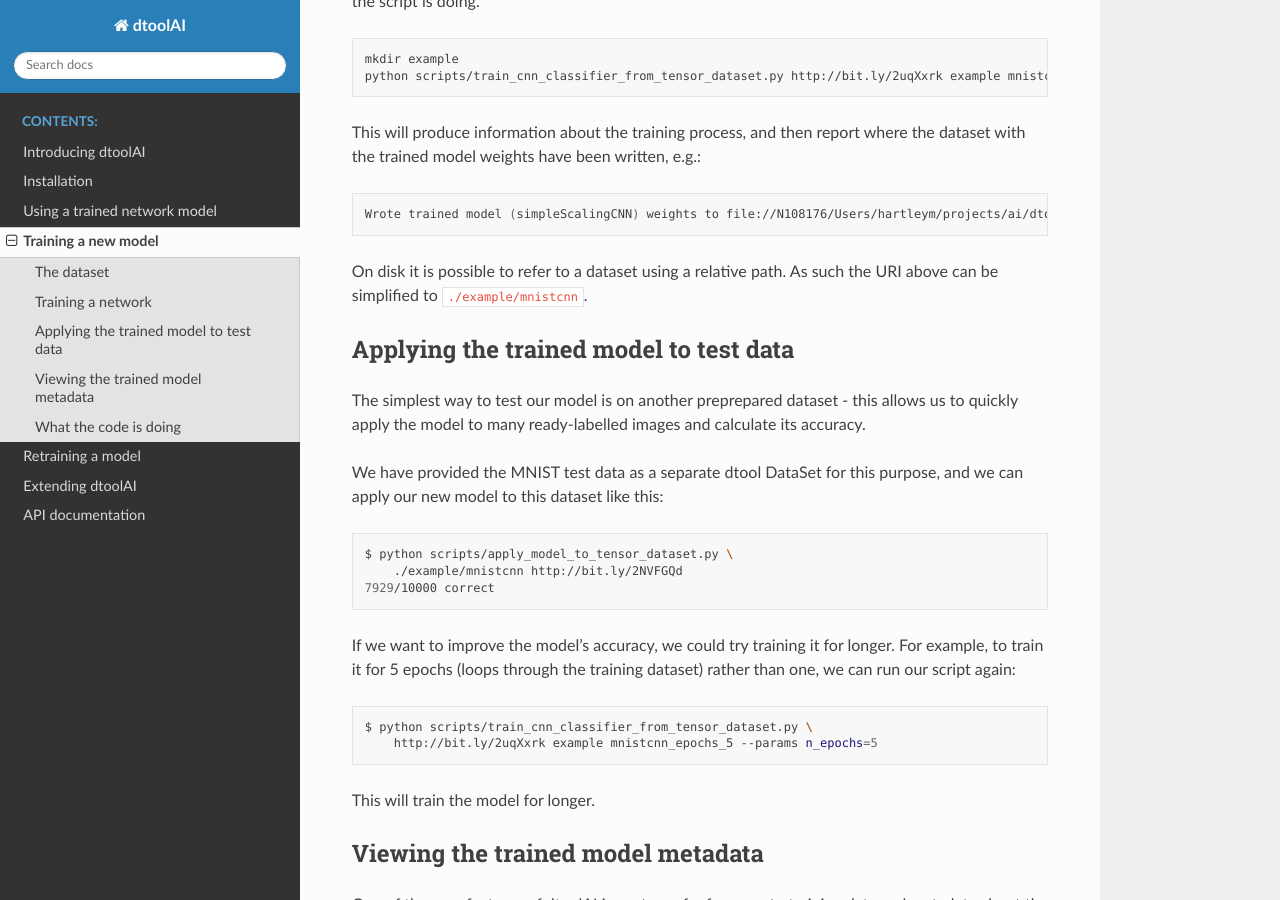
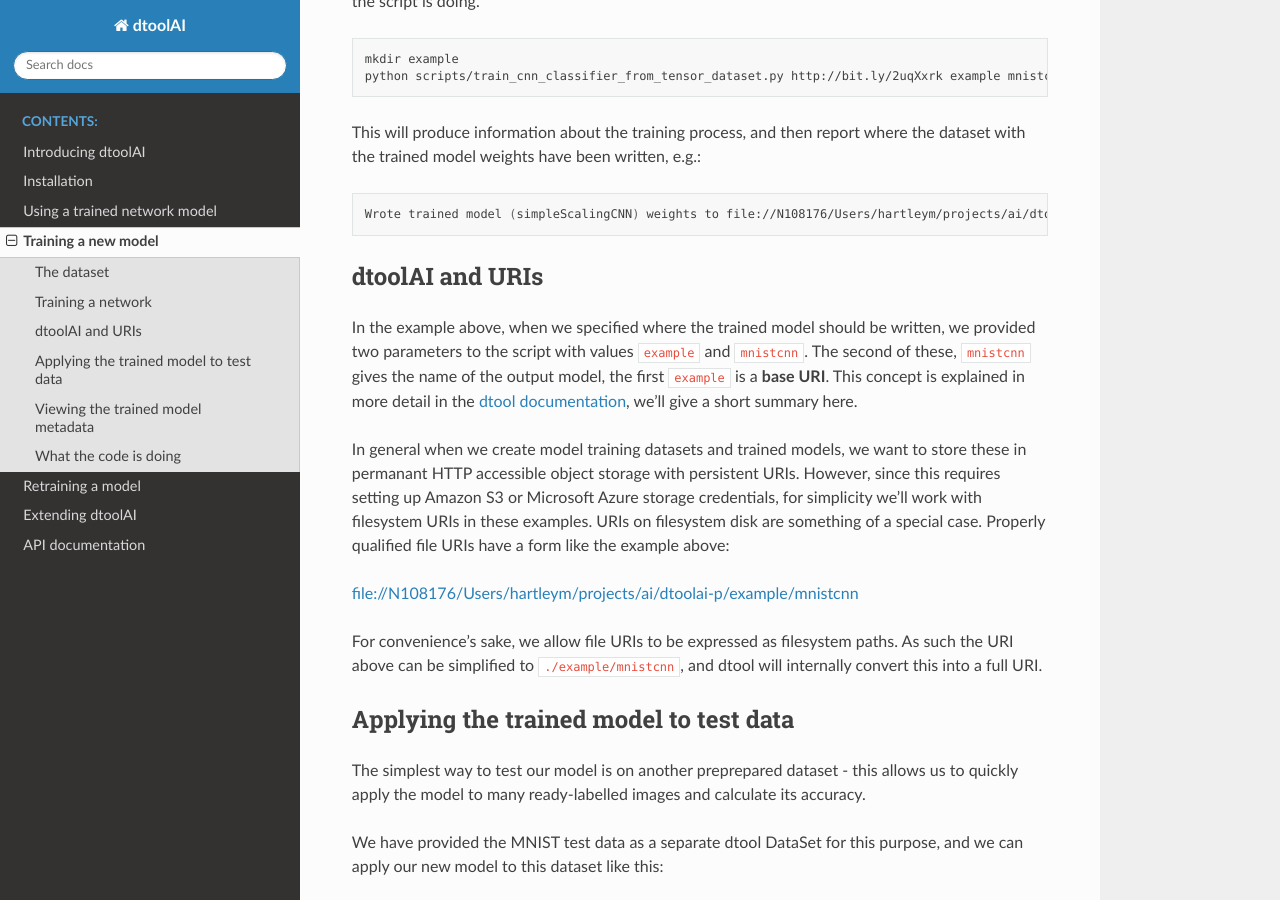
Before and after one commit to JIC-CSB/dtoolai, a Sphinx documentation site: the page built from docs/source/training.rst, in a window 1280 px wide and 900 px high, scrolled down 764 px. Built offline with Sphinx 7.4.7 and the Read the Docs theme 2.0.0, drawn with Linux system fonts in a browser that asks for light colours.

Commit message:
Add discussion of filesystem URIs to training documentation

```diff
--- a/docs/source/training.rst
+++ b/docs/source/training.rst
@@ -46,7 +46,29 @@ the dataset with the trained model weights have been written, e.g.:
 
     Wrote trained model (simpleScalingCNN) weights to file://N108176/Users/hartleym/projects/ai/dtoolai-p/example/mnistcnn
 
-On disk it is possible to refer to a dataset using a relative path. As such the URI above can be simplified to ``./example/mnistcnn``.
+dtoolAI and URIs
+~~~~~~~~~~~~~~~~
+
+In the example above, when we specified where the trained model should be
+written, we provided two parameters to the script with values ``example`` and
+``mnistcnn``. The second of these, ``mnistcnn`` gives the name of the output
+model, the first ``example`` is a **base URI**. This concept is explained in
+more detail in the `dtool documentation
+<https://dtool.readthedocs.io/en/latest/working_with_datasets.html>`_, we'll
+give a short summary here.
+
+In general when we create model training datasets and trained models, we want to
+store these in permanant HTTP accessible object storage with persistent URIs.
+However, since this requires setting up Amazon S3 or Microsoft Azure storage
+credentials, for simplicity we'll work with filesystem URIs in these examples.
+URIs on filesystem disk are something of a special case. Properly qualified file
+URIs have a form like the example above:
+
+file://N108176/Users/hartleym/projects/ai/dtoolai-p/example/mnistcnn
+
+For convenience's sake, we allow file URIs to be expressed as filesystem paths.
+As such the URI above can be simplified to ``./example/mnistcnn``, and dtool
+will internally convert this into a full URI.
 
 Applying the trained model to test data
 ~~~~~~~~~~~~~~~~~~~~~~~~~~~~~~~~~~~~~~~
```
